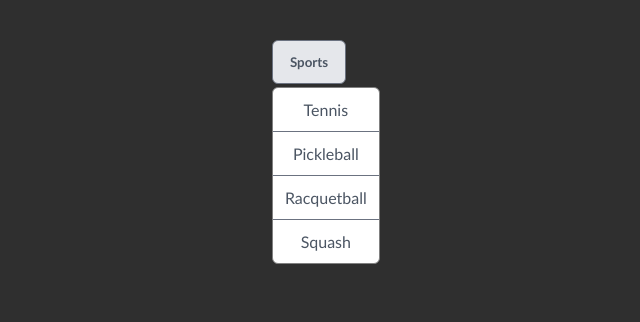
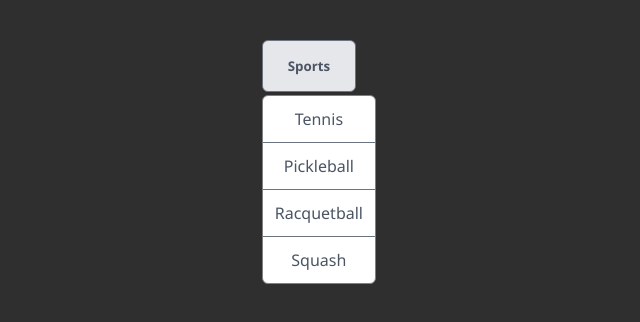
Before and after one commit to umbaomart/scrimba-advanced-react, a React (Vite) app: page / in a window 1280 px wide. Shown: the top 322 px of the page, without its empty margins (331-971 px from the left). Built offline with nearby package versions, Linux system fonts and the light colour scheme.

Commit message:
[Reusabality] Compound Components in React - Part 3

```diff
--- a/src/App.css
+++ b/src/App.css
@@ -1,6 +1,6 @@
 * {
   box-sizing: border-box;
-  font-family: 'Gill Sans', 'Gill Sans MT', Calibri, 'Trebuchet MS', sans-serif;
+  font-family: 'Segoe UI', Tahoma, Geneva, Verdana, sans-serif;
 }
 
 body {
--- a/src/App.jsx
+++ b/src/App.jsx
@@ -2,20 +2,27 @@ import { useState } from 'react'
 import Menu from './components/Menu'
 import MenuButton from './components/MenuButton'
 import MenuDropdown from './components/MenuDropdown'
+import MenuItem from './components/MenuItem'
 
 import './App.css'
 
 function App() {
 
+  const sports = ["Tennis", "Pickleball", "Racquetball", "Squash"]
+
   return (
-    <>
-      <Menu>
-        <MenuButton>Sports</MenuButton>
-        {
-          <MenuDropdown items={["Tennis", "Pickleball", "Racquetball", "Squash"]} />
-        }
-      </Menu>
-    </>
+    <Menu>
+      <MenuButton>Sports</MenuButton>
+      {
+        <MenuDropdown>
+          {
+            sports.map((sport, index) => (
+              <MenuItem key={index}>{sport}</MenuItem>
+            ))
+          }
+        </MenuDropdown>
+      }
+    </Menu>
   )
 }
 
--- a/src/components/MenuButton.jsx
+++ b/src/components/MenuButton.jsx
@@ -3,7 +3,7 @@ import Button from "./Button"
 function MenuButton({ children }) {
 
     return (
-        <Button >{children}</Button>
+        <Button size="lg" variant="" >{children}</Button>
     )
 }
 
--- a/src/components/MenuDropdown.jsx
+++ b/src/components/MenuDropdown.jsx
@@ -1,12 +1,8 @@
-function MenuDropdown({ items }) {
+function MenuDropdown({ children }) {
 
     return (
         <div className="menu-dropdown">
-            {
-                items.map((item, index) => {
-                    return <div className="menu-item" key={index}>{item}</div>
-                })
-            }
+            {children}
         </div>
     )
 }
--- /dev/null
+++ b/src/components/MenuItem.jsx
@@ -0,0 +1,7 @@
+function MenuItem({children}) {
+    return (
+        <div className="menu-item">{children}</div>
+    )
+}
+
+export default MenuItem
```
